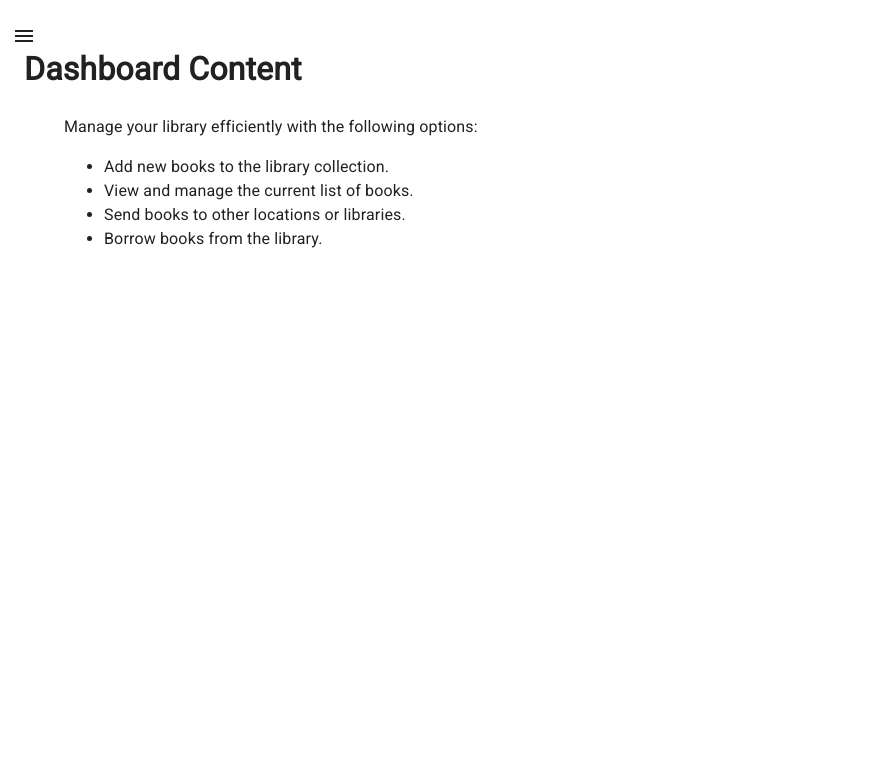
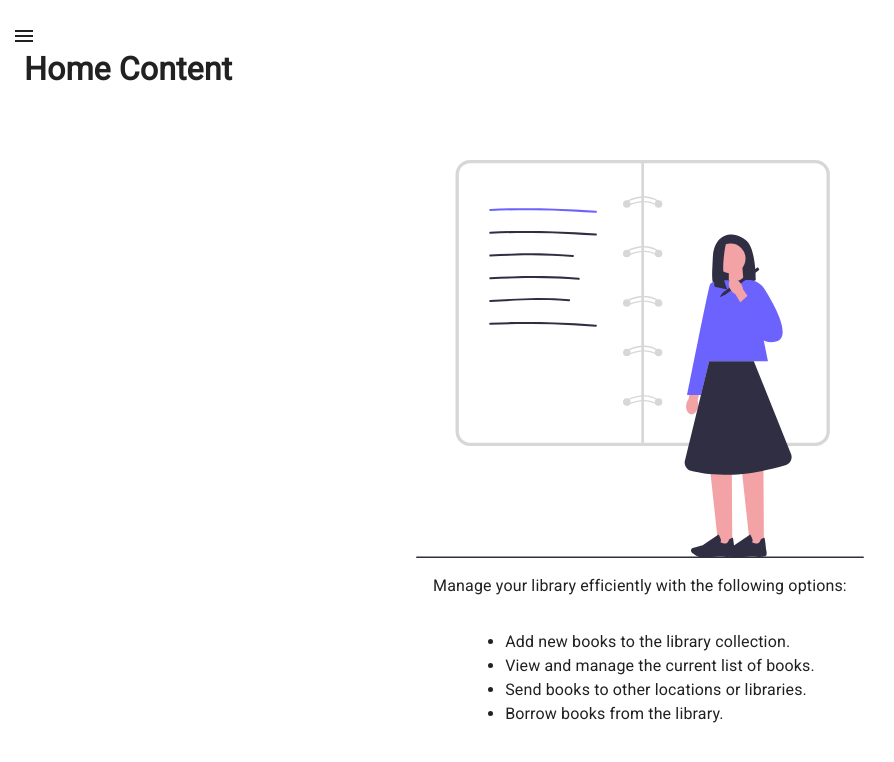
Before and after one commit to BentlyM/library-management-app, a React (Vite) app: page /dashboard/profile/1 in a window 1280 px wide. Shown: the top 762 px of the page, without its empty margins (0-894 px from the left). Built offline with nearby package versions, Linux system fonts and the light colour scheme.

Commit message:
"Updated DashboardPage to conditionally render DefaultDashPage based on useParams, created a new DefaultDashPage component with an image and list, and modified routes to include a parameter in the dashboard path."

```diff
--- a/src/pages/DashboardPage.jsx
+++ b/src/pages/DashboardPage.jsx
@@ -19,6 +19,7 @@ import SendIcon from '@mui/icons-material/Send';
 import ImportContactsIcon from '@mui/icons-material/ImportContacts';
 import AccountCircleIcon from '@mui/icons-material/AccountCircle';
 import { Outlet, useParams } from 'react-router-dom';
+import DefaultDashPage from './DefaultDashPage';
 
 const drawerWidth = 240;
 
@@ -128,8 +129,14 @@ export default function Dashboard() {
       </Drawer>
       <Main open={open}>
         {/* Content goes here */}
-        <h1>Dashboard Content</h1>
-        <Outlet />
+        <h1>Home Content</h1>
+        {name == 'default1' ? (
+          <div></div>
+        ) : name == 'default2' ? (
+          <div></div>
+        ) : (
+          <DefaultDashPage />
+        )}
       </Main>
     </Box>
   );
--- a/src/pages/DefaultDashPage.jsx
+++ b/src/pages/DefaultDashPage.jsx
@@ -1,10 +1,24 @@
 import { Container } from '@mui/material';
-import React from 'react';
+import React, { useEffect, useState } from 'react';
+import defaultImage from '../../public/DefaultDisplayImage.svg';
 
 const DefaultDashPage = () => {
+  const [image, setImage] = useState((new Image().src = defaultImage));
+
+  useEffect(() => {
+    setImage(image);
+  }, []);
+
   return (
     <>
-      <Container>
+      <Container sx={{
+        display: 'flex',
+        justifyContent: 'center',
+        flexDirection: 'column',
+        alignItems: 'center',
+        height: '100%'
+      }}>
+        <img src={image} alt="default" style={{width: '35vw'}} />
         <p>Manage your library efficiently with the following options:</p>
         <ul>
           <li>Add new books to the library collection.</li>
```
Also changed, not shown: src/routes/routes.jsx (+2 -5 lines), public/DefaultDisplayImage.svg (added), src/api/network.js (added).
